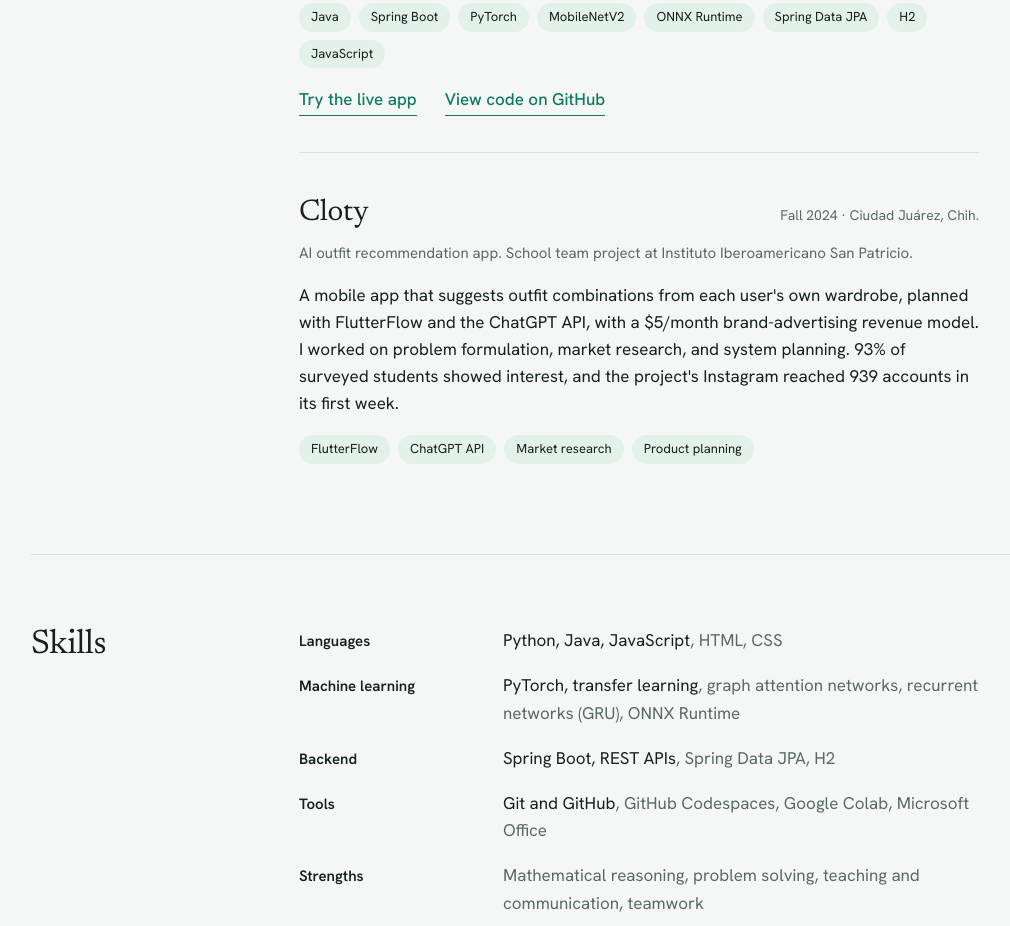
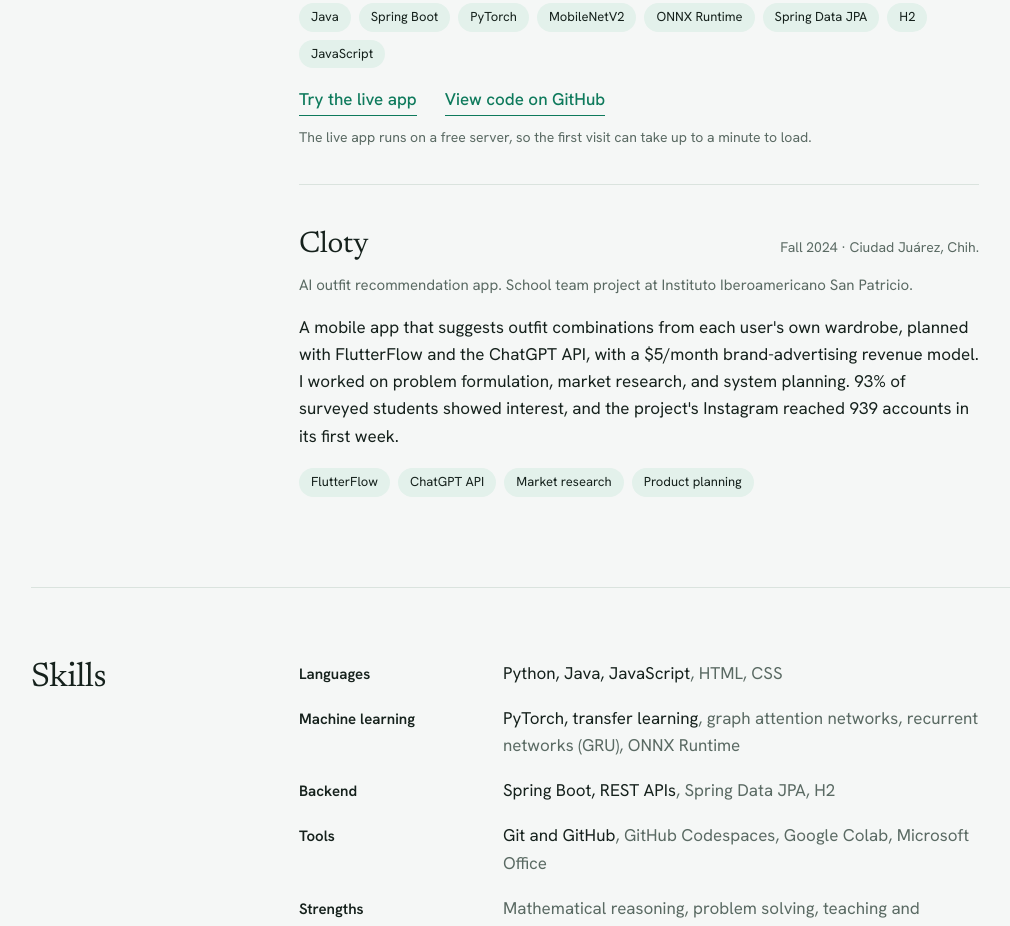
Before and after one commit to Ian072/Ian072.github.io, a plain HTML site: page index.html in a window 1280 px wide. Shown: the part 2939-3865 px from the top of the page, without its empty margins (97-1107 px from the left). Drawn offline with Linux system fonts and the light colour scheme.

Commit message:
Note that the BacheAlert demo may take a minute to wake up
Co-Authored-By: Claude Opus 5.5 <noreply@anthropic.com>
Claude-Session: https://claude.ai/code/session_01LUXTVvAj11CPUnHFUQWZqi

```diff
--- a/index.html
+++ b/index.html
@@ -86,6 +86,7 @@
   .hero p.lede strong { font-weight: 500; }
   .actions { display: flex; flex-wrap: wrap; gap: 12px; }
   .project .actions { gap: 12px 28px; }
+  .hint { font-size: 14px; color: var(--muted); margin: 10px 0 0; }
   .btn {
     display: inline-flex; align-items: center; gap: 8px;
     font: 500 15px var(--sans); text-decoration: none; cursor: pointer;
@@ -393,6 +394,7 @@
           <a class="link" href="https://bachealert.onrender.com/" target="_blank" rel="noopener">Try the live app</a>
           <a class="link" href="https://github.com/Ian072/bachealert" target="_blank" rel="noopener">View code on GitHub</a>
         </div>
+        <p class="hint">The live app runs on a free server, so the first visit can take up to a minute to load.</p>
       </article>
       <article class="project">
         <header>
```
